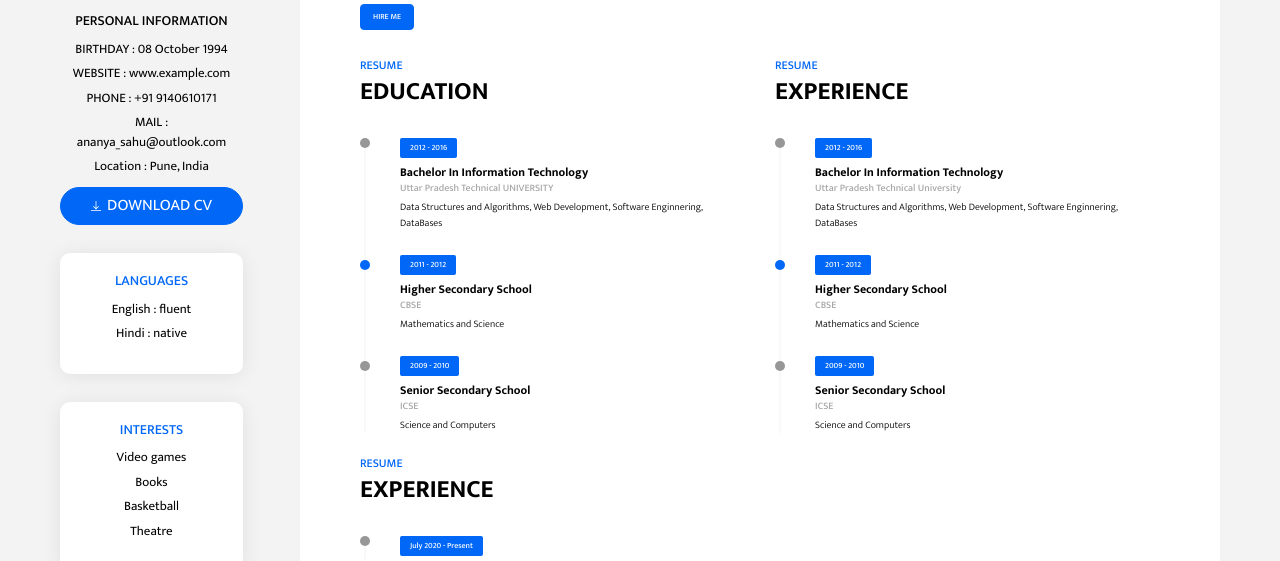
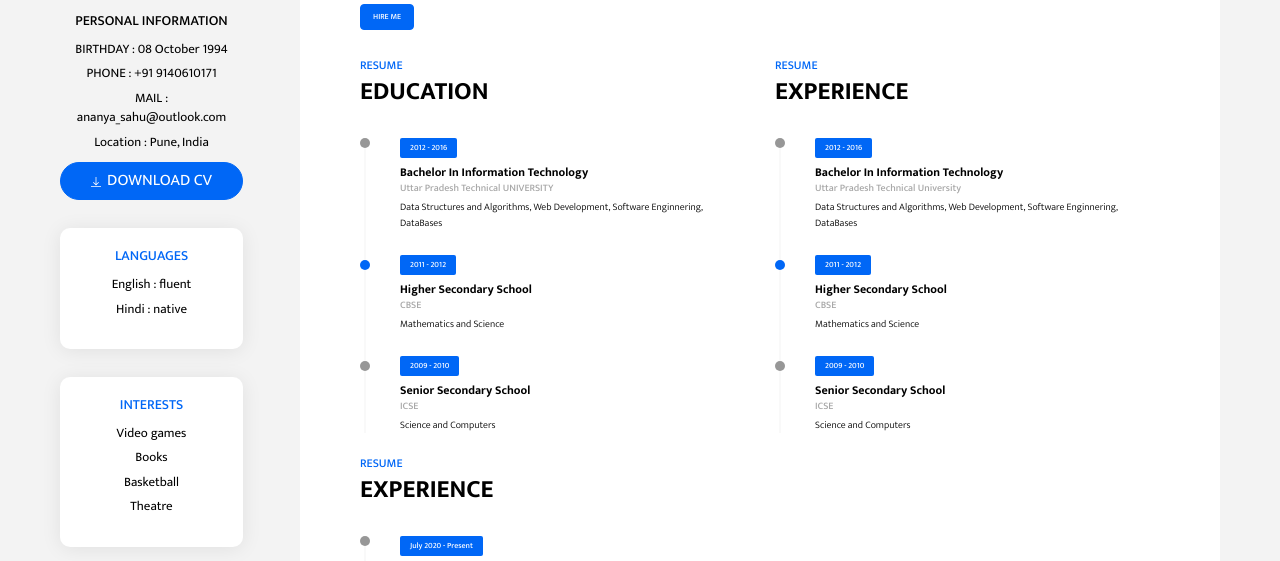
Before and after one commit to NiranjanKumbhar/AnnaPortfolio, a website: page index.html in a window 1280 px wide. Shown: the part 256-817 px from the top of the page. Drawn offline with Linux system fonts and the light colour scheme.

Commit message:
Updated on git

```diff
--- a/index.html
+++ b/index.html
@@ -45,7 +45,6 @@
                 <h5 class="widget-title">personal information</h5>
                 <div class="widget-content">
                     <p>BIRTHDAY : 08 October 1994</p>
-                    <p>WEBSITE : www.example.com</p>
                     <p>PHONE : +91 9140610171</p>
                     <p>MAIL : ananya_sahu@outlook.com</p>
                     <p>Location : Pune, India</p>
```
